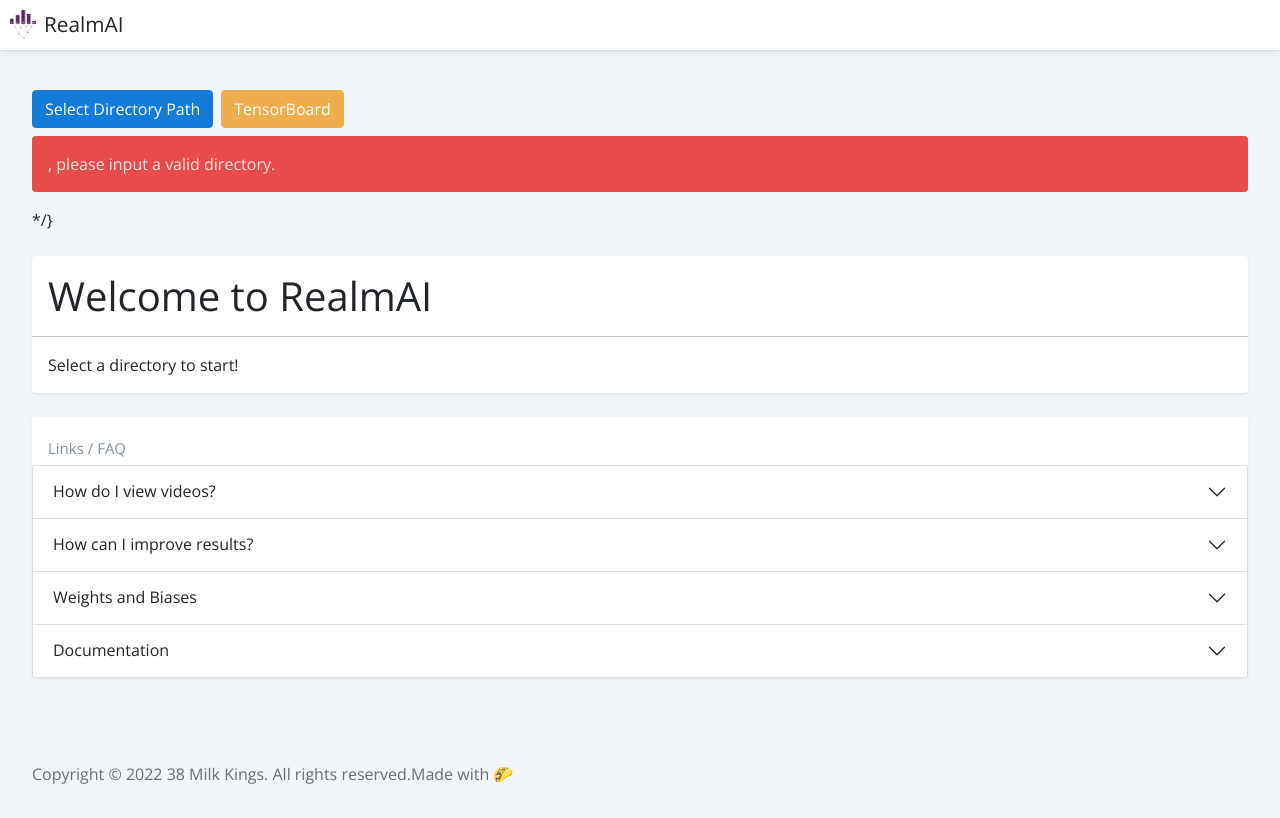
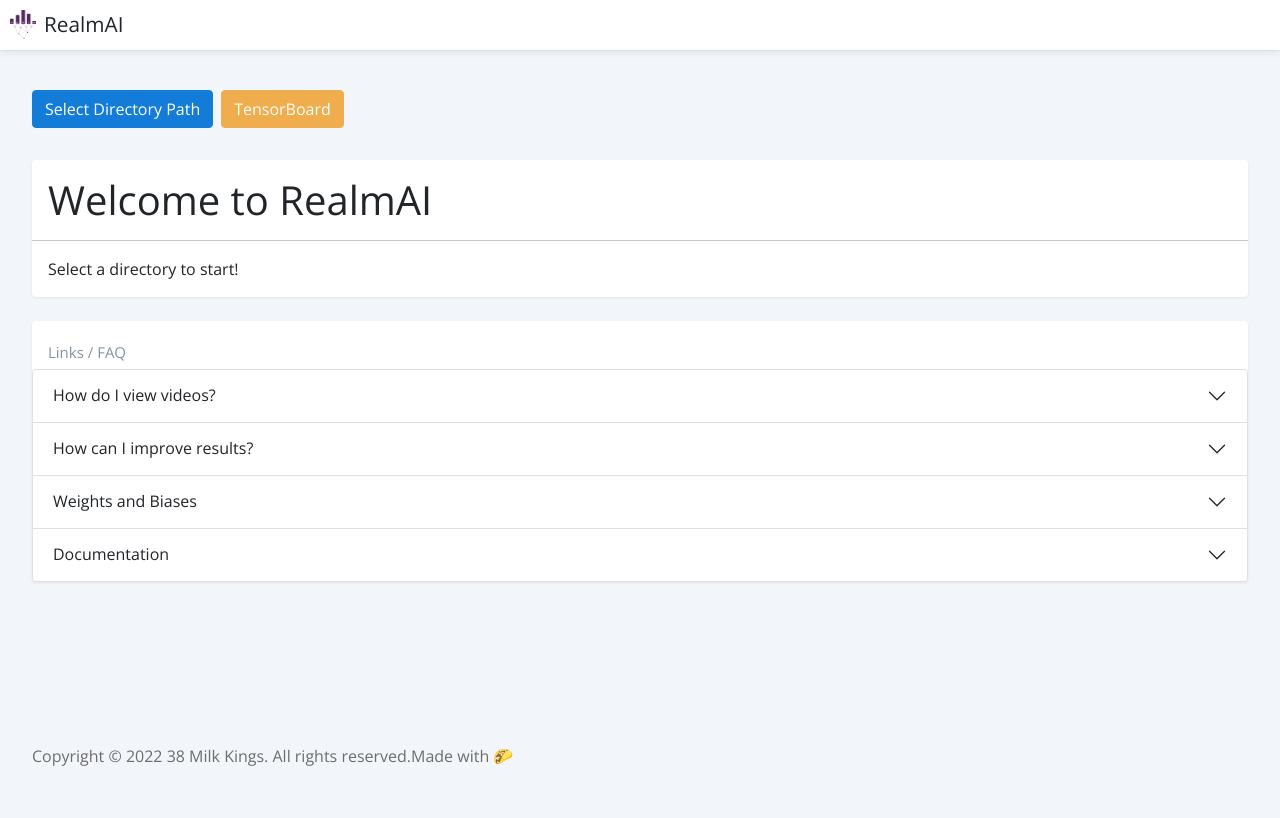
Before and after one commit to realm-ai-project/Reporting-Subsystem, a React (Create React App) app: page /#/display in a window 1280 px wide. Built offline with nearby package versions, Linux system fonts and the light colour scheme.

Commit message:
add final fix to remove old directory error popup

```diff
--- a/src/views/pages/DisplayPage.js
+++ b/src/views/pages/DisplayPage.js
@@ -66,7 +66,6 @@ class DisplayPage extends Component {
       loadingByRewardHeatmap: false,
       loadingByEpisodeLengthHeatmap: false,
       loadingByLastPositionHeatmap: false,
-      // directoryErrorVisible: false,
       directoryError: '',
       activeTab: '1',
       progress: 30,
@@ -91,14 +90,9 @@ class DisplayPage extends Component {
 
     this.down = this.down.bind(this);
     this.up = this.up.bind(this);
-    // this.dismissDirectoryError = this.dismissDirectoryError.bind(this);
     this.onClickTenserboardButton = this.onClickTenserboardButton.bind(this);
     this.apiHandler = this.apiHandler.bind(this);
   }
-
-  // dismissDirectoryError() {
-  //   this.setState({ directoryErrorVisible: false, directoryError: '' });
-  // }
 
   handleChange = event => {
     this.setState({ tempFilePath: event.target.value });
@@ -226,8 +220,6 @@ class DisplayPage extends Component {
         // show directory error
         this.toastDirectoryError(responseValidDirectoryJSON.error);
         this.setState({
-          // directoryErrorVisible: true,
-          // directoryError: responseValidDirectoryJSON.error,
           loadingTenserboard: false,
         });
         return;
@@ -316,7 +308,7 @@ class DisplayPage extends Component {
       const responseValidDirectoryJSON = await isValidDirectory(this.state.params.file_path);
       if (responseValidDirectoryJSON.isDirectory == false) {
         // show error popup
-        this.setState({ directoryErrorVisible: true, directoryError: responseValidDirectoryJSON.error });
+        this.toastDirectoryError(responseValidDirectoryJSON.error);
         this.setState(prevState => ({
           modal: !prevState.modal,
           isDirectorySelected: false,
@@ -324,7 +316,6 @@ class DisplayPage extends Component {
         console.log(this.state.isDirectorySelected);
         return;
       } else {
-        // oldState.directoryErrorVisible = false;
         oldState.directoryError = '';
         // Get all videos based on the file path
         const responseVideosJSON = await getAllVideos(this.state.params.file_path);
@@ -480,10 +471,6 @@ class DisplayPage extends Component {
             </ModalFooter>
           </Modal>
         </div>
-        <Alert color="danger" isOpen={this.state.directoryErrorVisible}>
-          {this.state.directoryError}, please input a valid directory.
-        </Alert>{' '}
-        */}
         {directorySelected}
         {!this.state.isDirectorySelected && (
           <Card className="my-4">
```
